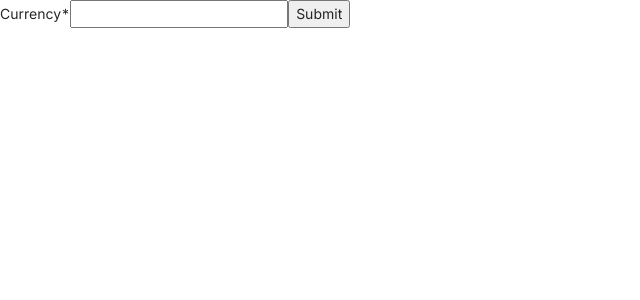
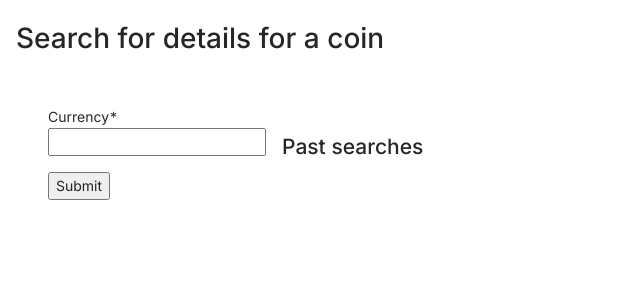
Before and after one commit to james-jenkinson/crypto-dashboard, a React (Create React App) app: page / in a window 1280 px wide. Shown: the top 300 px of the page, without its empty margins (0-640 px from the left). Built offline with nearby package versions, Linux system fonts and the light colour scheme.

Commit message:
Layout (#10)
* Layout home page

* Form layout and headings

* Fix bugs

```diff
--- /dev/null
+++ b/src/components/FetchCurrency/fetchCurrency.css
@@ -0,0 +1,11 @@
+.fetch-currency-form__body {
+  margin-bottom: 1rem;
+}
+
+.form-input__label {
+  display: block;
+}
+
+.form-input__input {
+  display: block;
+}
--- a/src/components/FetchCurrency/index.tsx
+++ b/src/components/FetchCurrency/index.tsx
@@ -3,6 +3,7 @@ import { useForm } from 'react-hook-form'
 import { coinContext } from '../../data/CoinContext'
 import { yupResolver } from '@hookform/resolvers/yup'
 import { object, string } from 'yup'
+import './fetchCurrency.css'
 
 const FetchCurrency: React.FC = () => {
   const { fetchCoin, fetchMarketData, hasError, coinId } = useContext(coinContext)
@@ -20,15 +21,23 @@ const FetchCurrency: React.FC = () => {
 
   return (
     <form onSubmit={handleSubmit(onSubmit)} aria-label="fetch-currency">
-      <label id="label-currency">
+      <div className="fetch-currency-form__body">
+        <label id="label-currency" className="form-input__label">
           Currency<span aria-hidden>*</span>
         </label>
-      <input name="currency" aria-labelledby="label-currency" aria-required ref={register} />
+        <input
+          name="currency"
+          className="form-input__input"
+          aria-labelledby="label-currency"
+          aria-required
+          ref={register}
+        />
         {errors.currency && (
           <span role="alert" aria-label="currency-error">
             {errors.currency.message}
           </span>
         )}
+      </div>
       <button type="submit">Submit</button>
       {hasError && (
         <div role="alert" aria-label="api-error">
--- a/src/components/MarketPlot/index.tsx
+++ b/src/components/MarketPlot/index.tsx
@@ -5,10 +5,11 @@ import { coinContext } from '../../data/CoinContext'
 const MarketPlot: React.FC = () => {
   const { marketData, coin } = useContext(coinContext)
 
-  if (!marketData) {
+  if (!marketData || !coin) {
     return null
   }
   return (
+    <div role="graphics-document">
       <Plot
         data={[
           {
@@ -21,6 +22,7 @@ const MarketPlot: React.FC = () => {
         ]}
         layout={{ width: 800, height: 600, title: `Changes in ${coin?.name} over last 7 days` }}
       />
+    </div>
   )
 }
 
--- a/src/components/PastSearches/index.tsx
+++ b/src/components/PastSearches/index.tsx
@@ -5,11 +5,14 @@ const PastSearches: React.FC = () => {
   const { pastSearches } = useContext(coinContext)
 
   return (
-    <ul>
-      {pastSearches.map((search) => (
-        <li key={search.term}>{search.term}</li>
-      ))}
-    </ul>
+    <div>
+      <h2>Past searches</h2>
+      <ul>
+        {pastSearches.map((search) => (
+          <li key={search.term}>{search.term}</li>
+        ))}
+      </ul>
+    </div>
   )
 }
 
--- a/src/data/CoinContext.tsx
+++ b/src/data/CoinContext.tsx
@@ -40,7 +40,11 @@ const CoinContext: React.FC = (props) => {
     })
   }, [])
 
-  const fetchCoin = useCallback(async (coinId: string) => {
+  const fetchCoin = useCallback(
+    async (coinId: string) => {
+      if (state.coinId === coinId && state.coinData) {
+        return
+      }
       dispatch({ type: 'FETCH_COIN_START', payload: { coinId } })
       try {
         const result = await coinGecko.getCoin(coinId)
@@ -52,16 +56,24 @@ const CoinContext: React.FC = (props) => {
       } catch (error) {
         dispatch({ type: 'FETCH_COIN_ERROR', payload: { coinId, error } })
       }
-  }, [])
+    },
+    [state.coinId, state.coinData],
+  )
 
-  const fetchMarketData = useCallback(async (coinId: string) => {
+  const fetchMarketData = useCallback(
+    async (coinId: string) => {
+      if (state.coinId === coinId && state.marketData) {
+        return
+      }
       try {
         const result = await coinGecko.getMarketData(coinId)
         dispatch({ type: 'FETCH_MARKET_DATA_SUCCESS', payload: { data: result } })
       } catch (error) {
         console.error(error)
       }
-  }, [])
+    },
+    [state.coinId, state.marketData],
+  )
 
   const coin = selectCoin(state)
   const marketData = selectMarketData(state)
--- /dev/null
+++ b/src/pages/Home/home.css
@@ -0,0 +1,19 @@
+.home {
+  padding: 1rem;
+}
+
+.home__fetch-currency-form {
+  display: flex;
+  align-items: center;
+  padding: 2rem;
+}
+
+.home__fetch-currency-form > :not(:last-child) {
+  margin-right: 1rem;
+}
+
+.home__coin-details {
+  display: grid;
+  align-items: center;
+  grid-template-columns: 300px auto;
+}
--- a/src/pages/Home/index.tsx
+++ b/src/pages/Home/index.tsx
@@ -5,17 +5,24 @@ import LoadingSpinner from '../../components/LoadingIndicator'
 import MarketPlot from '../../components/MarketPlot'
 import PastSearches from '../../components/PastSearches'
 import { coinContext } from '../../data/CoinContext'
+import './home.css'
 
 function Home(): JSX.Element {
-  const { isLoading } = useContext(coinContext)
+  const { isLoading, coin } = useContext(coinContext)
 
   return (
-    <div>
-      <FetchCurrency />
-      <PastSearches />
-      <LoadingSpinner isLoading={isLoading} />
-      <CoinDetails />
-      <MarketPlot />
+    <div className="home">
+      <h1>Search for details for a coin</h1>
+      <div className="home__fetch-currency-form">
+        <FetchCurrency />
+        <PastSearches />
+      </div>
+      {coin?.name && <h1 aria-label="coin-details-heading">Details of {coin.name}</h1>}
+      <div className="home__coin-details">
+        <LoadingSpinner isLoading={isLoading} />
+        <CoinDetails />
+        <MarketPlot />
+      </div>
     </div>
   )
 }
```
Also changed, not shown: src/testUtils/TestCoinContext.tsx (+5 -3 lines), 2 other files (tests, documents, lock files or other folders). Lines whose indentation alone changed are shown as unchanged.
